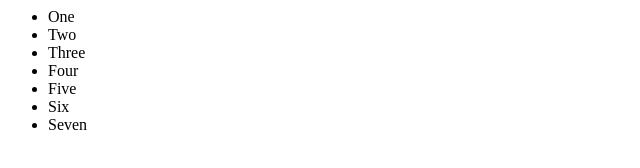
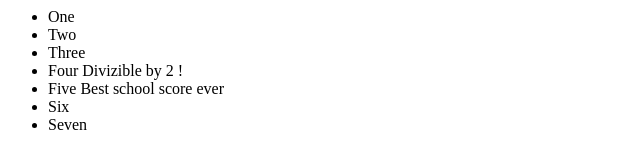
Before and after one commit to MrV01/conflict-example, a plain HTML site: page index.html in a window 1280 px wide. Shown: the whole page, without its empty margins (0-640 px from the left). Drawn offline with Linux system fonts and the light colour scheme.

Commit message:
4 and 5 Commented by MrV01

```diff
--- a/index.html
+++ b/index.html
@@ -3,8 +3,8 @@
   <li>One</li>  <!-- V-3-V -->
   <li>Two</li>  <!-- V-3-V -->
   <li>Three</li>
-  <li>Four</li>
-  <li>Five</li>
+  <li>Four Divizible by 2 !</li>  <!-- Comm MrV01 -->
+  <li>Five  Best school score ever</li>  <!-- Comm MrV01 -->
   <li>Six</li> <!-- MrV01 -->
   <li>Seven</li> <!-- MrV01 -->
 </ul>
```
